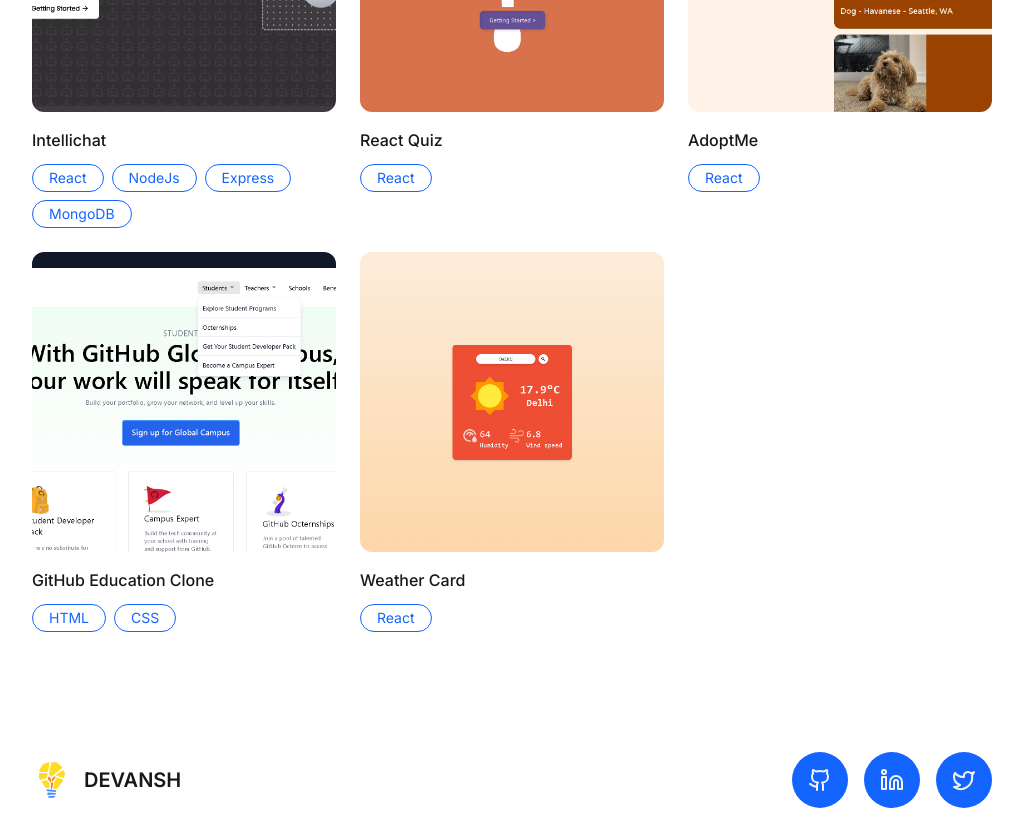
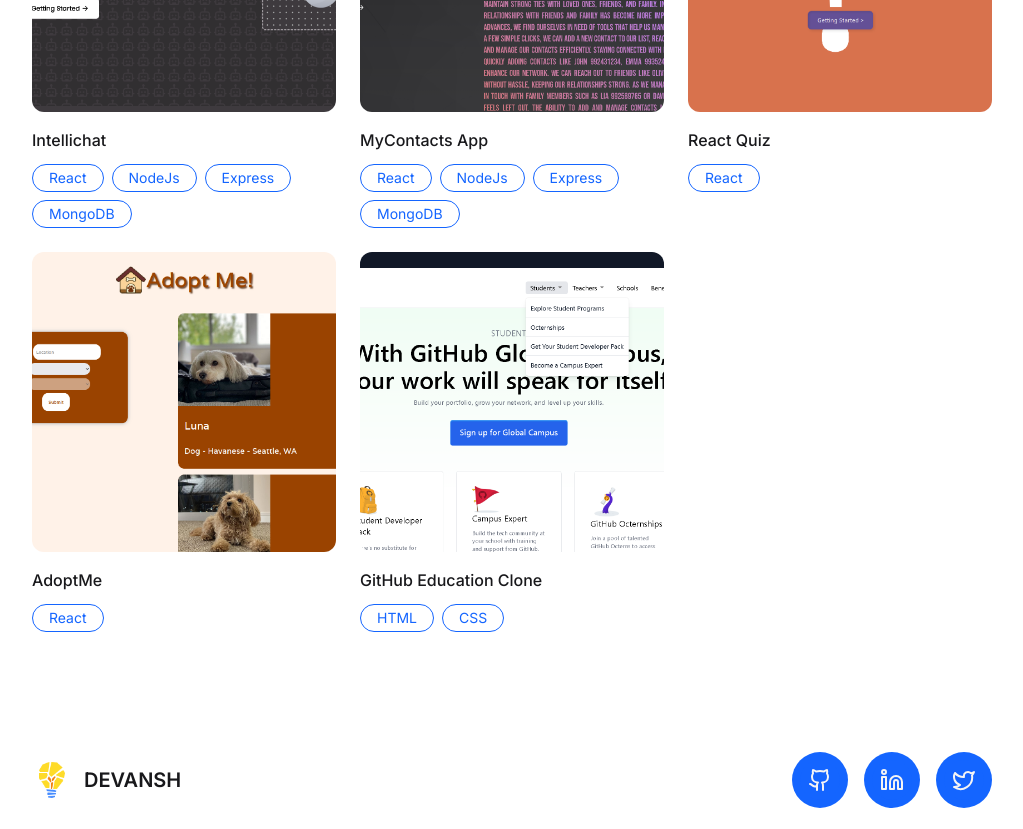
Before and after one commit to devil-1964/Portfoliio, a React (Vite) app: page / in a window 1280 px wide. Shown: the part 2640-3469 px from the top of the page, without its empty margins (128-1151 px from the left). Built offline with nearby package versions, Linux system fonts and the light colour scheme.

Commit message:
Did some changes

```diff
--- a/src/constants/index.js
+++ b/src/constants/index.js
@@ -69,31 +69,31 @@
     },
     {
         id: 2,
+        link: "https://github.com/devil-1964/myContactsApp",
+        image:project04,
+        title: "MyContacts App",
+        tags: ["React","NodeJs","Express","MongoDB"]
+    },
+    {
+        id: 3,
         link: "https://quiz-react-omega.vercel.app/",
         image:project01,
         title: "React Quiz",
         tags: ["React"]
     },
     {
-        id: 3,
+        id: 4,
         link: "https://adopt-me-puce.vercel.app/",
         image:project02,
         title: "AdoptMe",
         tags: ["React"],
     },
     {
-        id: 4,
+        id: 5,
         link: "https://devil-1964.github.io/education_github/",
         image:project03,
         title: "GitHub Education Clone",
         tags: ["HTML", "CSS"],
     },
-    {
-        id: 5,
-        link: "https://devil-1964.github.io/weatherCardProject/",
-        image:project04,
-        title: "Weather Card",
-        tags: ["React"],
-    },
 
 ];
```
Also changed, not shown: src/assets/project04.png.
